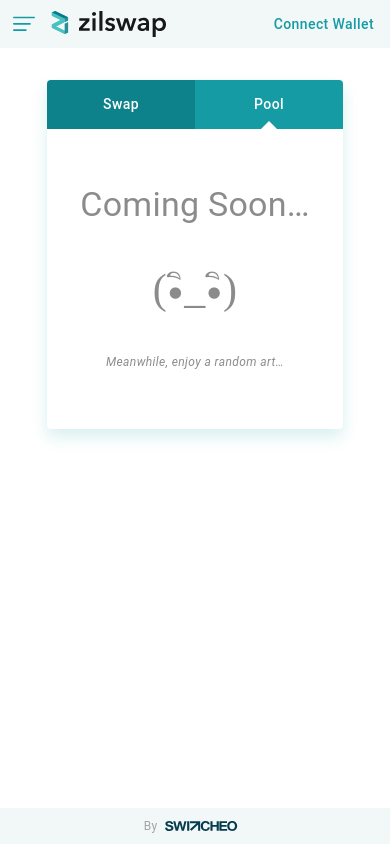
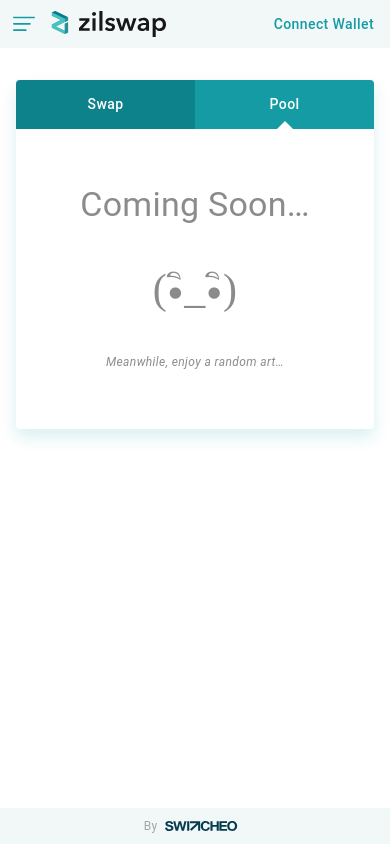
Before and after one commit to goldenjake/zilswap-webapp, a React (Create React App) app: page /pool in a window 390 px wide. Built offline with nearby package versions, Linux system fonts and the light colour scheme; no server answers; what validate.js would draw is missing.

Commit message:
fix card not expanding for medium-width devices

```diff
--- a/src/app/layouts/MainCard/MainCard.tsx
+++ b/src/app/layouts/MainCard/MainCard.tsx
@@ -16,18 +16,24 @@ const CARD_BORDER_RADIUS = 4;
 
 const useStyles = makeStyles((theme: AppTheme) => ({
   root: {
-    alignSelf: "center",
-    width: 560,
-    marginTop: theme.spacing(8),
+    flex: 1,
+    paddingTop: theme.spacing(8),
+    [theme.breakpoints.down("sm")]: {
+      paddingTop: theme.spacing(6),
+    },
+    [theme.breakpoints.down("xs")]: {
+      paddingTop: theme.spacing(4),
+      paddingLeft: theme.spacing(2),
+      paddingRight: theme.spacing(2),
+    },
+  },
+  card: {
+    maxWidth: 560,
+    margin: "0 auto",
     boxShadow: theme.palette.mainBoxShadow,
     borderRadius: CARD_BORDER_RADIUS,
     [theme.breakpoints.down("sm")]: {
-      width: 450,
-      marginTop: theme.spacing(6),
-    },
-    [theme.breakpoints.down("xs")]: {
-      width: 296,
-      marginTop: theme.spacing(4),
+      maxWidth: 450,
     },
   },
   tabs: {
@@ -72,7 +78,8 @@ const MainCard: React.FC<PaperProps> = (props: any) => {
   const classes = useStyles();
 
   return (
-    <Paper {...rest} className={classes.root}>
+    <Box className={classes.root}>
+      <Paper {...rest} className={classes.card}>
         <Box className={classes.tabs}>
           <Button
             disableElevation
@@ -93,6 +100,7 @@ const MainCard: React.FC<PaperProps> = (props: any) => {
         </Box>
         <Box>{children}</Box>
       </Paper>
+    </Box>
   );
 };
 
--- a/src/app/layouts/MainLayout/MainLayout.tsx
+++ b/src/app/layouts/MainLayout/MainLayout.tsx
@@ -14,7 +14,7 @@ const useStyles = makeStyles(theme => ({
   content: {
     flex: 1,
     display: "flex",
-    flexDirection: "column",
+    flexDirection: "row",
   },
 }));
 
```
Lines whose indentation alone changed are shown as unchanged.
